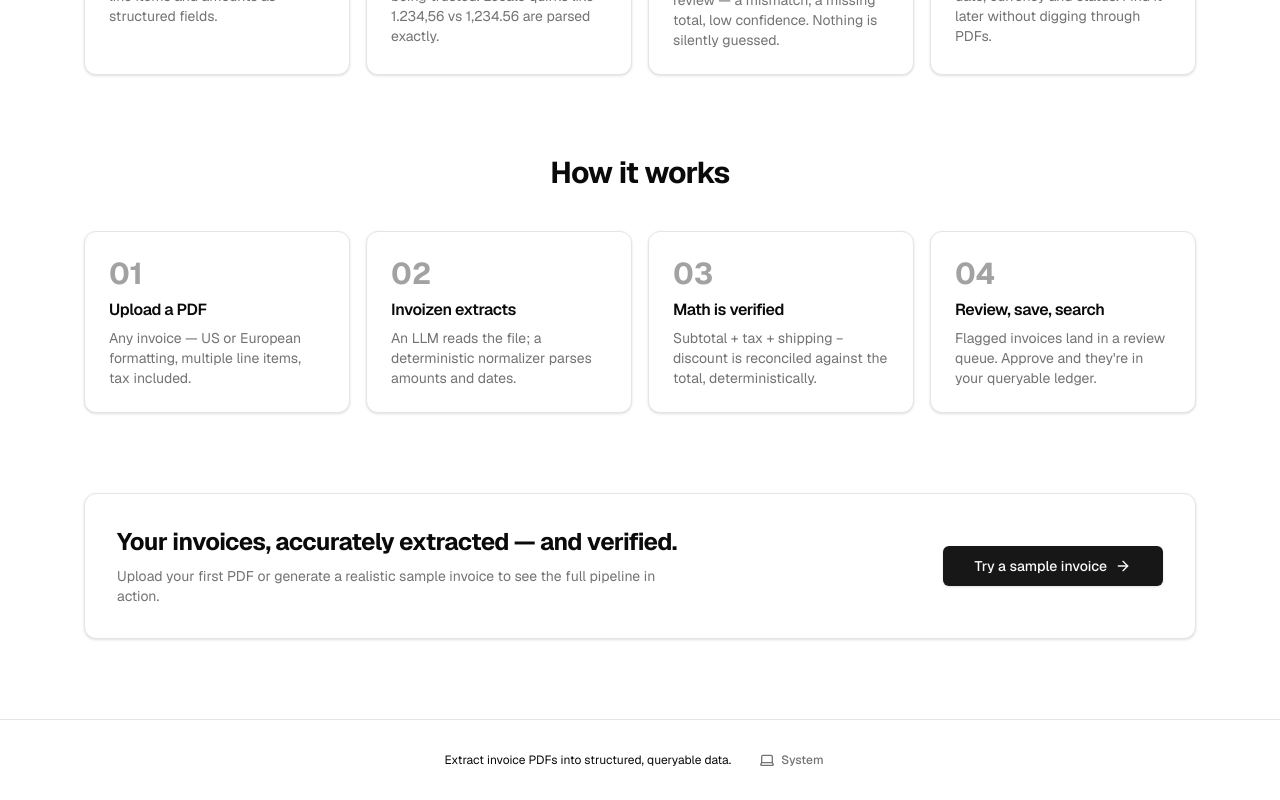
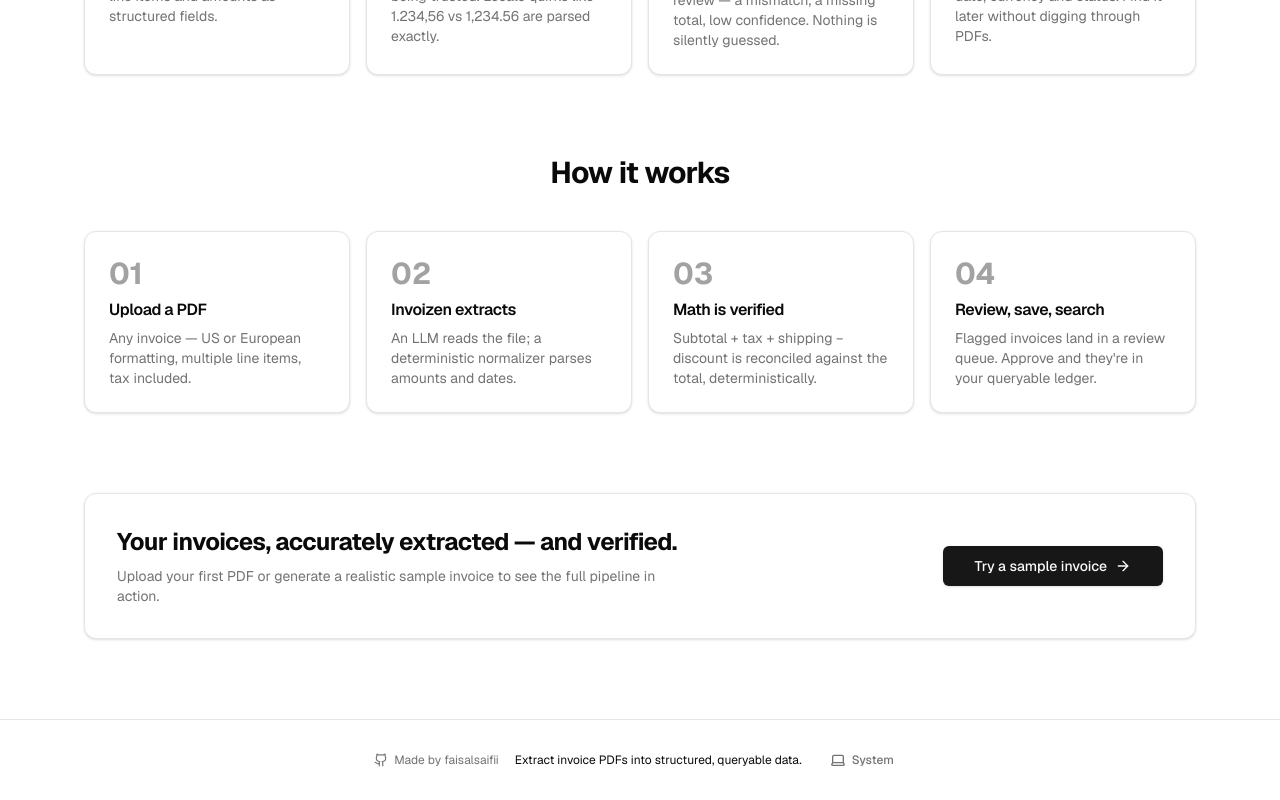
Before and after one commit to faisalsaifii/invoizen, a Next.js app: page / in a window 1280 px wide. Shown: the part 854-1654 px from the top of the page. Built offline with nearby package versions, Linux system fonts and the light colour scheme; no server answers.

Commit message:
feat: add repo link

```diff
--- a/components/footer.tsx
+++ b/components/footer.tsx
@@ -1,8 +1,19 @@
 import { ThemeSwitcher } from "@/components/theme-switcher";
+import { Github } from "lucide-react";
+import Link from "next/link";
 
 export function Footer() {
   return (
     <footer className="w-full flex items-center justify-center border-t mx-auto text-center text-xs gap-4 py-6">
+      <a
+        href={"https://github.com/faisalsaifii/invoizen"}
+        target="_blank"
+        rel="noreferrer"
+        className="flex items-center gap-1.5 text-muted-foreground hover:text-foreground transition-colors"
+      >
+        <Github className="size-3.5" />
+        Made by faisalsaifii
+      </a>
       <p>Extract invoice PDFs into structured, queryable data.</p>
       <ThemeSwitcher />
     </footer>
```
